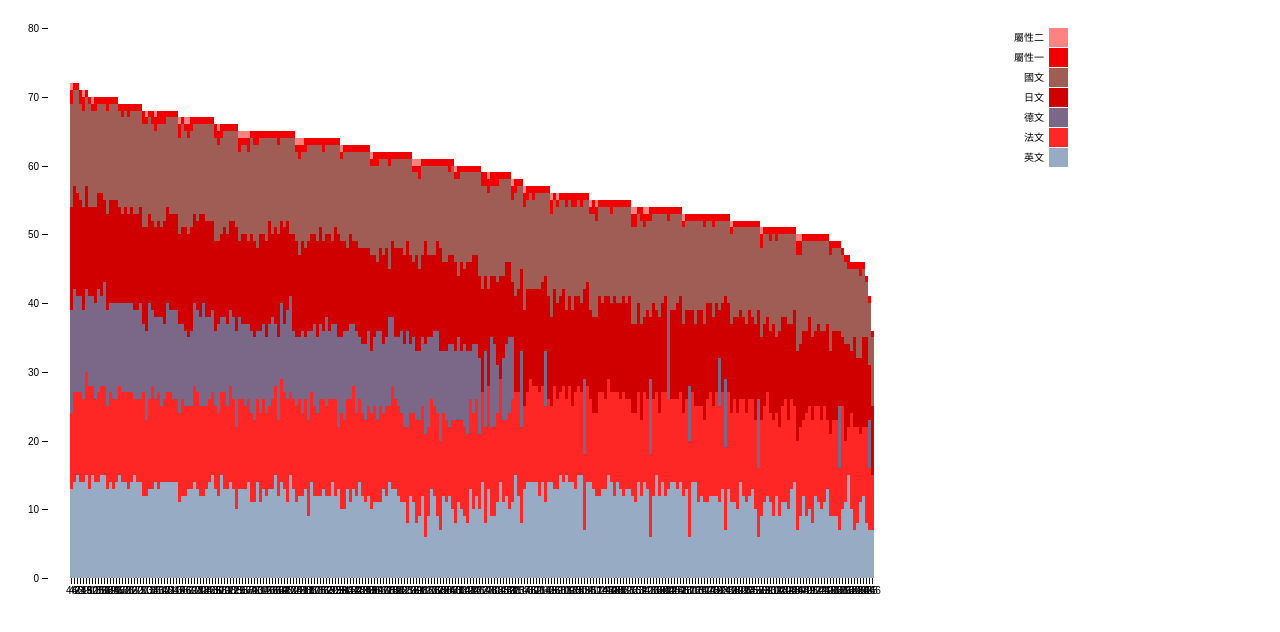
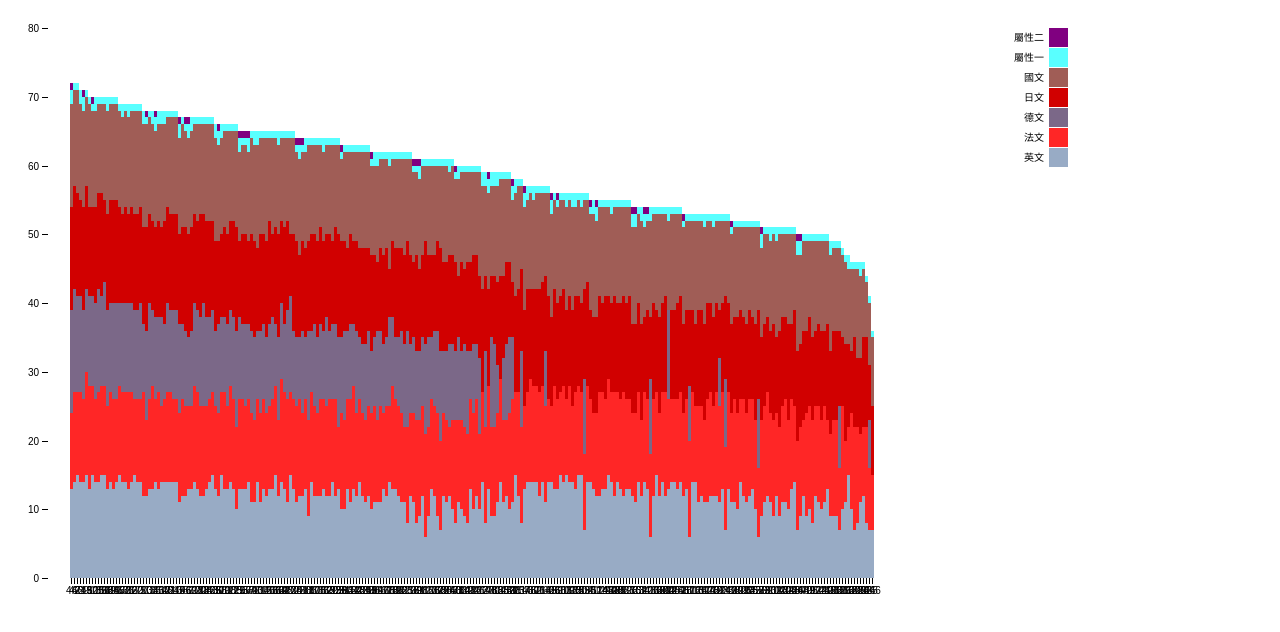
Before and after one commit to BananaDuncan1024/vis2021s, a plain HTML site: page lab06/index.html in a window 1280 px wide. Drawn offline with nearby package versions, Linux system fonts and the light colour scheme.

Commit message:
Update index.html

```diff
--- a/lab06/index.html
+++ b/lab06/index.html
@@ -34,7 +34,7 @@ var y = d3.scaleLinear()
 
 // set the colors
 var z = d3.scaleOrdinal()
-    .range(["#98abc5", "#FF2626", "#7b6888", "#D10000", "#a05d56", "#F00000", "#FF8282"]);
+    .range(["#98abc5", "#FF2626", "#7b6888", "#D10000", "#a05d56", "#59FFFF", "#800080"]);
 
 // load the csv and create the chart
 d3.csv("./data.csv", function(d, i, columns) {
```
